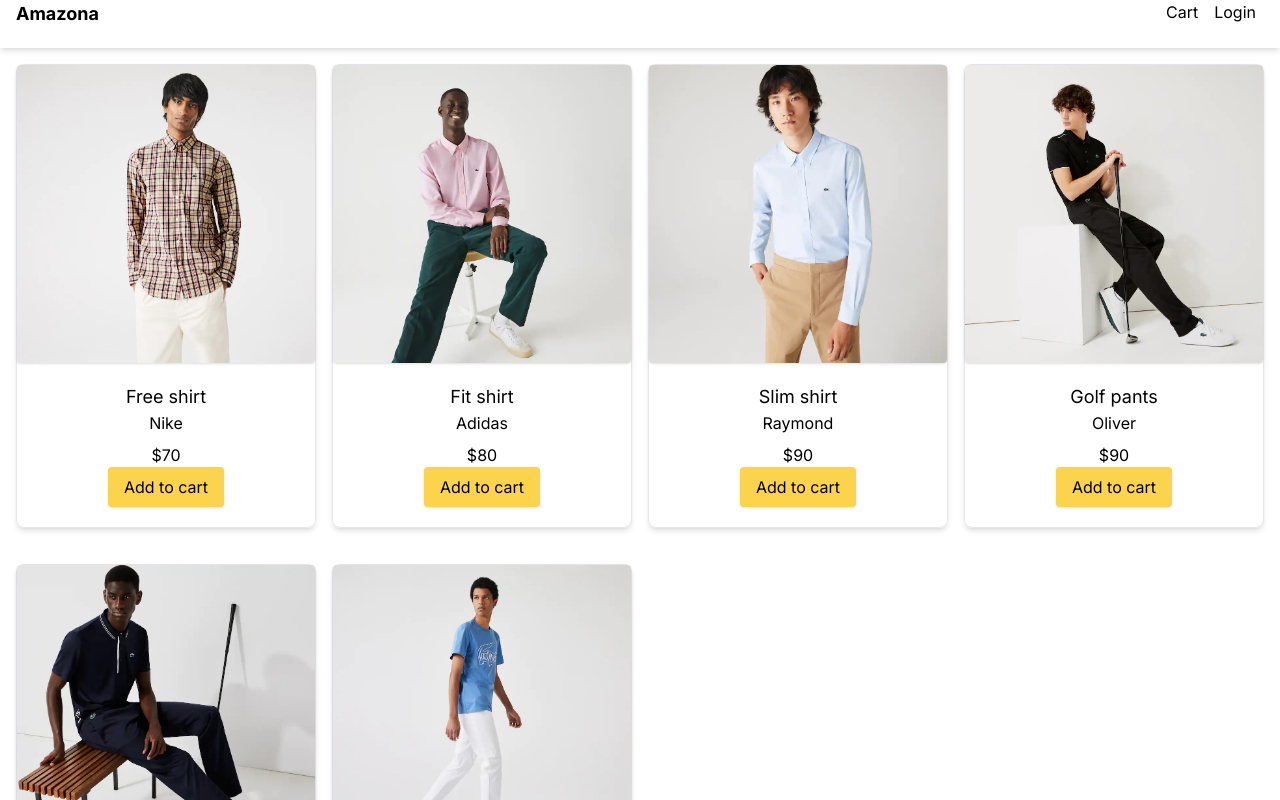
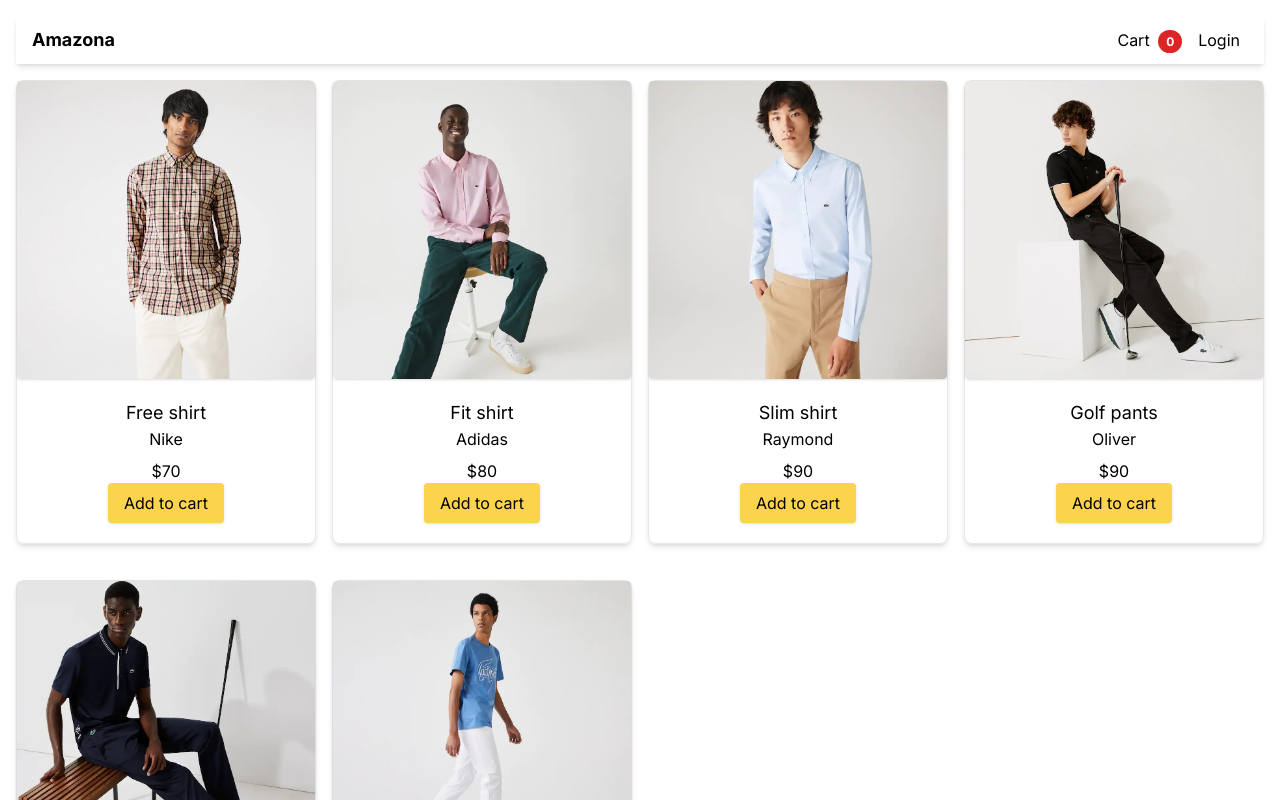
Before and after one commit to duncan982/ecomerce-amazon, a Next.js app: page / in a window 1280 px wide. Shown: the top 800 px of the page. Built offline with nearby package versions, Linux system fonts and the light colour scheme.

Commit message:
several changes made to update and render cart value on the navbar

```diff
--- /dev/null
+++ b/app/components/Cart.js
@@ -0,0 +1,19 @@
+'use client'
+import { Store } from '@/app/contexts/Store';
+import { useContext, useState, useEffect } from "react";
+export default function Cart() {
+  const { state, dispatch } = useContext(Store)
+  const { cart } = state
+  const [cartLength, setCartLength] = useState(0)
+
+  useEffect(()=>{
+    console.log(cart.cartItems.length)
+setCartLength(cart.cartItems.length)
+  }, [cart.cartItems.length])
+  return (
+      // <div>{cart.cartItems.length > 0 && <span className='ml-1 rounded-full bg-red-600 px-2 py-1 text-xs font-bold text-white'>
+      //     {cart.cartItems.reduce((a, c) => a + c.quantity, 0) }
+      // </span>}</div>
+      <div >Cart<span className='ml-1 rounded-full bg-red-600 px-2 py-1 text-xs font-bold text-white'>{cartLength}</span></div>
+  )
+}
--- a/app/components/Navbar.js
+++ b/app/components/Navbar.js
@@ -1,10 +1,40 @@
-import React from "react";
+'use client'
+import {useContext, useState, useEffect} from "react"
+import { Store } from '@/app/contexts/Store';
+import Link from "next/link";
+import Cart from './Cart';
+export default function Navbar() {
+  const { state, dispatch } = useContext(Store)
+  const { cart } = state
 
-export default function Navbar() {
+  const [cartLength, setCartLength] = useState(0)
+
+  useEffect(()=>{
+    // console.log(cart.cartItems.length)
+setCartLength(cart.cartItems.length)
+  }, [cart.cartItems.length])
+
   return (
-    <div>
-      <header>header</header>
-      <footer>footer</footer>
-    </div>
+      <header>
+            <nav className="flex h-12 items-center px-4 justify-between shadow-md">
+              <Link href={"/"} className="text-lg font-bold">
+                Amazona
+              </Link>
+              <div>
+                <Link href={"/cart"} className="p-2">
+                  {/* Cart {cart.cartItems.length > 0 && <span className='ml-1 rounded-full bg-red-600 px-2 py-1 text-xs font-bold text-white'>
+          {cart.cartItems.reduce((a, c) => a + c.quantity, 0) }
+      </span>} */}
+      Cart <span className='ml-1 rounded-full bg-red-600 px-2 py-1 text-xs font-bold text-white'>
+          {cart.cartItems.length }
+      </span>
+       {/* <Cart/> */}
+                </Link>
+                <Link href={"/login"} className="p-2">
+                  Login
+                </Link>
+              </div>
+            </nav>
+              </header>
   );
 }
--- a/app/components/ProductItem.js
+++ b/app/components/ProductItem.js
@@ -10,7 +10,8 @@ export default function ProductItem({ product }) {
             alt={product.name}
             className="rounded shadow"
             width={600}
-            height={400}
+          height={400}
+          // layout="responsive"
           />
       </Link>
       <div className="flex flex-col items-center justify-center p-5">
--- /dev/null
+++ b/app/contexts/Store.js
@@ -0,0 +1,44 @@
+'use client'
+import { createContext, useReducer } from 'react';
+
+const initialState = {
+  cart: { cartItems: [] },
+};
+
+export const Store = createContext({ state: initialState, dispatch: () => null });
+
+function reducer(state, action) {
+  // console.log("action.type:", action.type)
+  // console.log("action.payload:", action.payload)
+
+  console.log("state.cart.cartItems before", state.cart.cartItems)
+
+  switch (action.type) {
+
+    case 'CARD_ADD_ITEM': {
+      // console.log("state.cart.cartItems before", state.cart.cartItems)
+      // newItem = action.payload;
+      // // console.log("newItem:", newItem)
+      // existItem = state.cart.cartItems.find(
+      //   (item) => item.slug === newItem.slug
+      // );
+      // cartItems = existItem
+      //   ? state.cart.cartItems.map((item) =>
+      //       item.name === existItem.name ? newItem : item
+      //     )
+      //   : [...state.cart.cartItems, newItem];
+      let upDatedCartItems = [...state.cart.cartItems, action.payload]
+      console.log("state.cart.cartItems after", upDatedCartItems)
+      return { ...state, cart: { ...state.cart, cartItems: upDatedCartItems} };
+
+    }
+    default:
+      return state;
+  }
+}
+
+export function StoreProvider({ children }) {
+  const [state, dispatch] = useReducer(reducer, initialState);
+  const value = { state, dispatch };
+  return <Store.Provider value={ value }>{children}</Store.Provider>;
+}
--- a/app/layout.js
+++ b/app/layout.js
@@ -1,40 +1,33 @@
-import Link from "next/link";
-import "./globals.css";
-import { Inter } from "next/font/google";
+import "./globals.css"
+import {Inter} from "next/font/google"
+import {StoreProvider} from "./contexts/Store"
+import Navbar from './components/Navbar'
 
-const inter = Inter({ subsets: ["latin"] });
+const inter = Inter({subsets: ["latin"]})
 
 export const metadata = {
   title: "Amazona",
   description: "Ecommerce Website",
-};
+}
 
-export default function RootLayout({ children }) {
+export default function RootLayout({
+  children,
+}) {
   return (
     <html lang="en">
       <body className={inter.className}>
         <div className="flex min-h-screen flex-col justify-between">
-          <header>
-            <nav className="flex h-12 items-centre px-4 justify-between shadow-md">
-              <Link href={"/"} className="text-lg font-bold">
-                Amazona
-              </Link>
-              <div>
-                <Link href={"/cart"} className="p-2">
-                  Cart
-                </Link>
-                <Link href={"/login"} className="p-2">
-                  Login
-                </Link>
-              </div>
-            </nav>
-          </header>
-          <main className="container m-auto mt-4 px-4">{children}</main>
+          <main className="container m-auto mt-4 px-4">
+            <StoreProvider>
+              <Navbar/>
+              {children}
+              </StoreProvider>
+          </main>
           <footer className="flex h-10 justify-center items-center shadow-inner">
             <p>Copyright © 2022 Amazona</p>
           </footer>
         </div>
       </body>
     </html>
-  );
+  )
 }
--- a/app/page.js
+++ b/app/page.js
@@ -1,10 +1,12 @@
+'use client'
 import ProductItem from "./components/ProductItem";
 import data from "./utils/data";
+import { Store } from '@/app/contexts/Store';
 
 export default function Home() {
   return (
     <main>
-      <div className="grid grid-cols-1 gap-4 md:grid-cols-3 lg:grid-cols-4"> {/* controls responsives */}
+      <div className="mt-4 grid grid-cols-1 gap-4 md:grid-cols-3 lg:grid-cols-4"> {/* controls responsives */}
         {data.products.map((product) => (
           <ProductItem product={product} key={product.slug}></ProductItem>
         ))}
```
Also changed, not shown: app/product/[slug]/page.js (added, +68 -0 lines).
